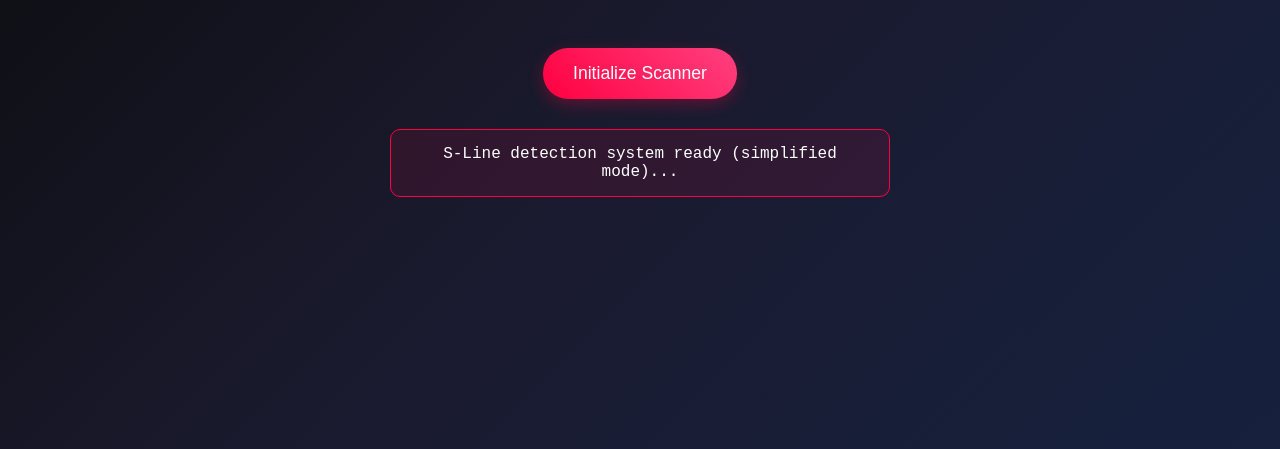
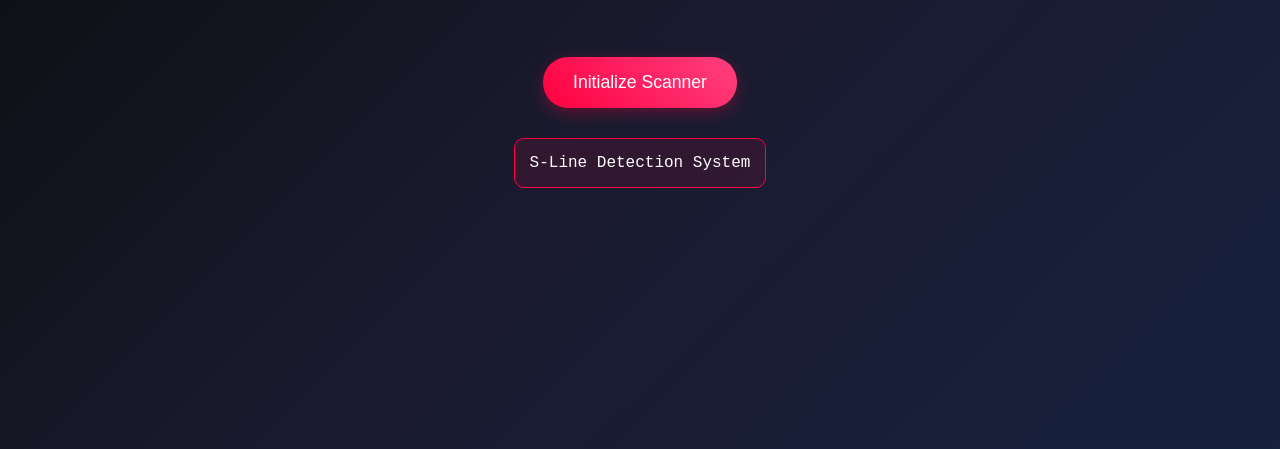
Before and after one commit to TheUnKnownGuardian/S-Line-Detector, a plain HTML site: page index.html in a window 1280 px wide. Shown: the part 351-800 px from the top of the page. Drawn offline with Linux system fonts and the light colour scheme.

Commit message:
Update index.html

```diff
--- a/index.html
+++ b/index.html
@@ -263,7 +263,7 @@
                     } catch (cdnError) {
                         console.error('CDN fallback failed:', cdnError);
                         this.isModelLoaded = true;
-                        this.updateStatus('S-Line detection system ready (simplified mode)...');
+                        this.updateStatus('S-Line Detection System');
                     }
                 }
             }
```
